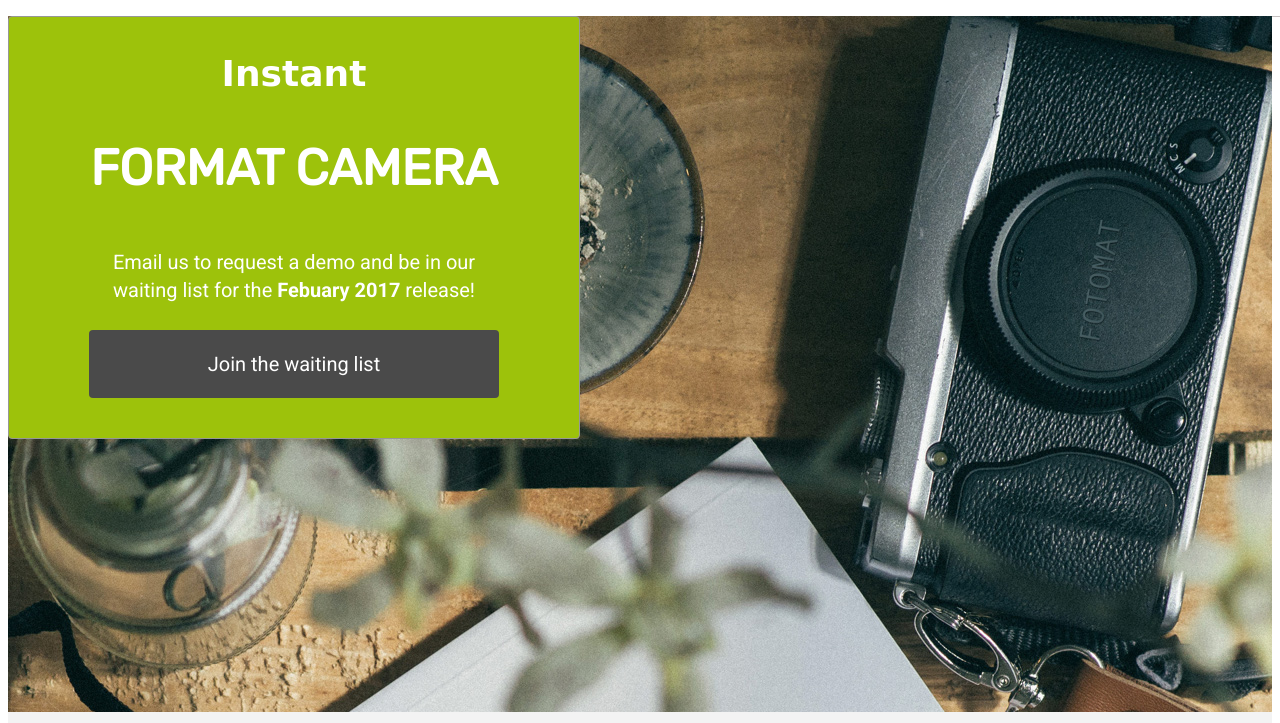
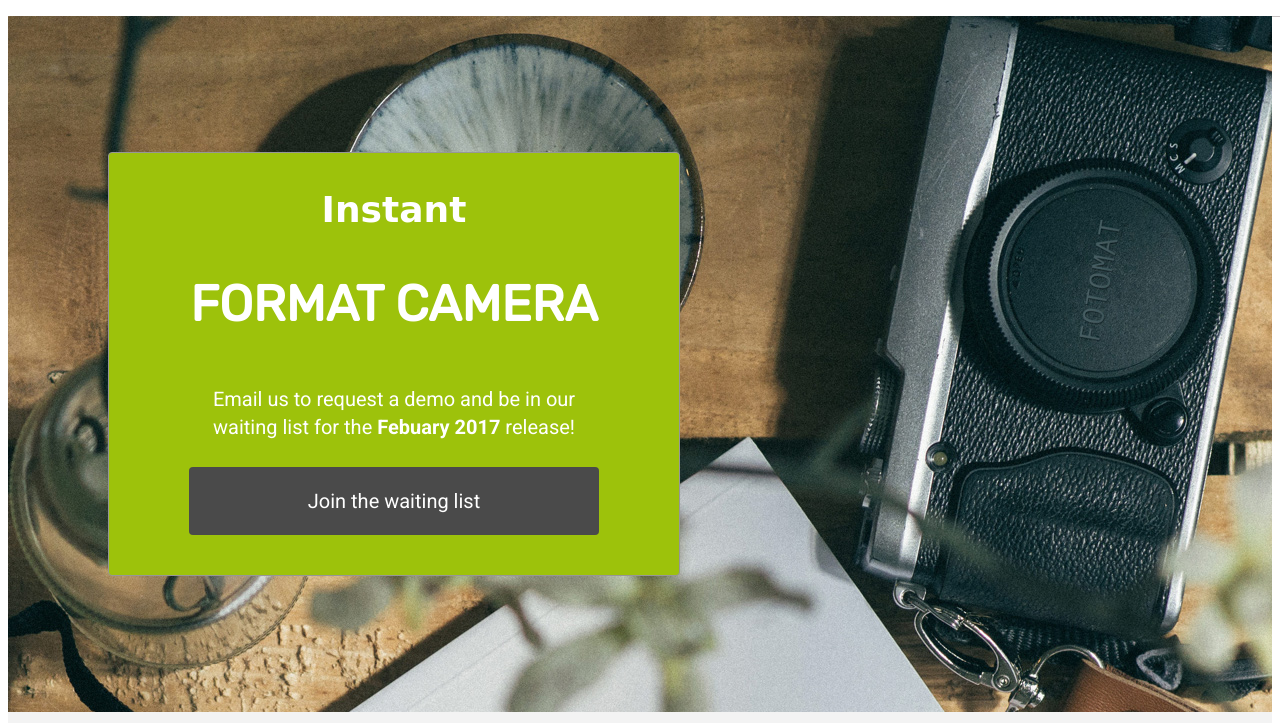
Before and after one commit to MrJaydos/fotomatic_broken, a plain HTML site: page index.html in a window 1280 px wide. Shown: the part 77-800 px from the top of the page. Drawn offline with Linux system fonts and the light colour scheme; a web font is replaced by a local one.

Commit message:
Fixed Formating on Sign Up Section CTA Banenr

```diff
--- a/resources/css/style.css
+++ b/resources/css/style.css
@@ -130,6 +130,7 @@ header .mobile {
   justify-content: flex-start;
   align-items: flex-start;
   height: 43.5rem;
+  width: 100%;
   background-image: url(../images/banner-landingpage.jpg);
   background-size: cover;
   background-repeat: no-repeat;
@@ -138,10 +139,12 @@ header .mobile {
 }
 
 #sign-up-cta {
+  margin-left: 6.25rem;
   padding: 0 5rem 2.5rem 5rem;
   border: solid 1px #979797;
   border-radius: 4px;
   background-color: #9dc20b;
+  align-self: center;
 }
 
 #sign-up-cta .content {
```
